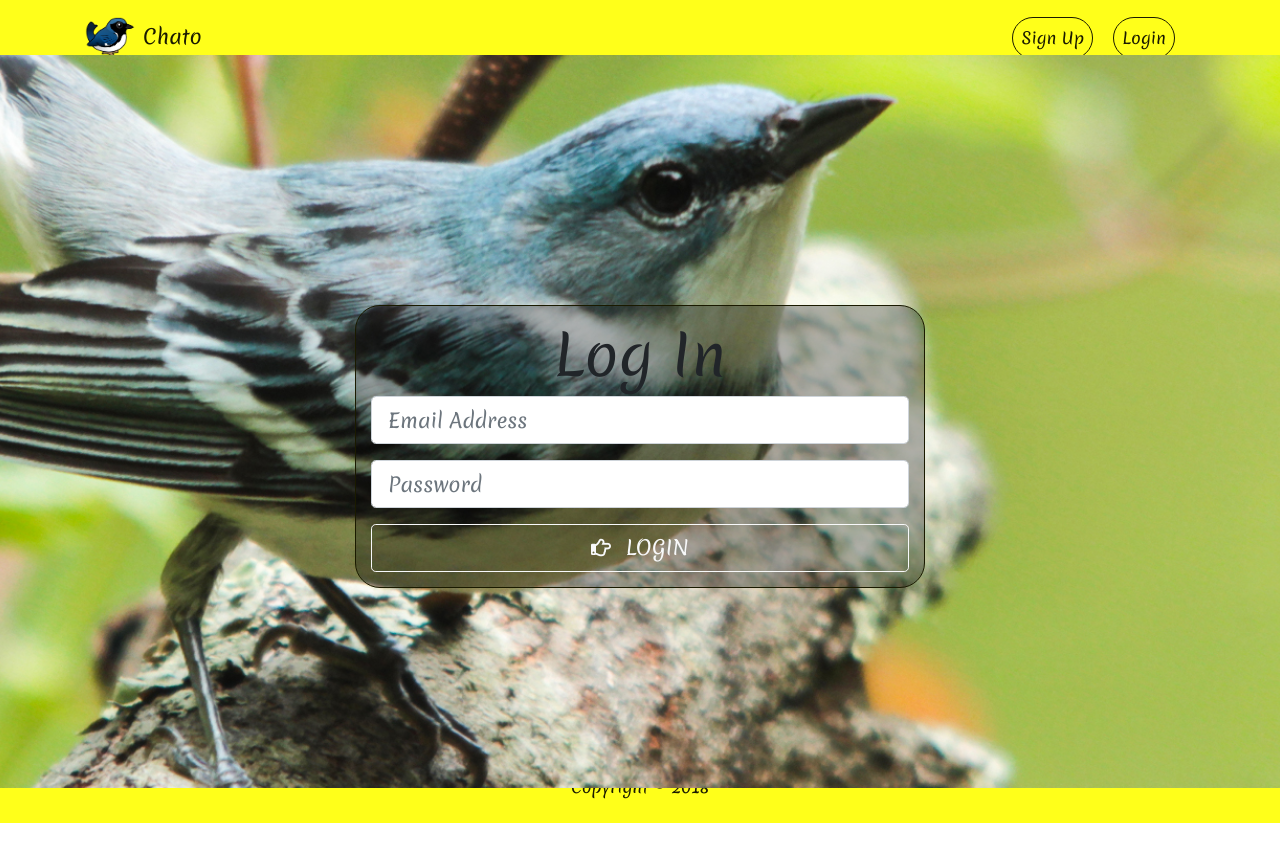
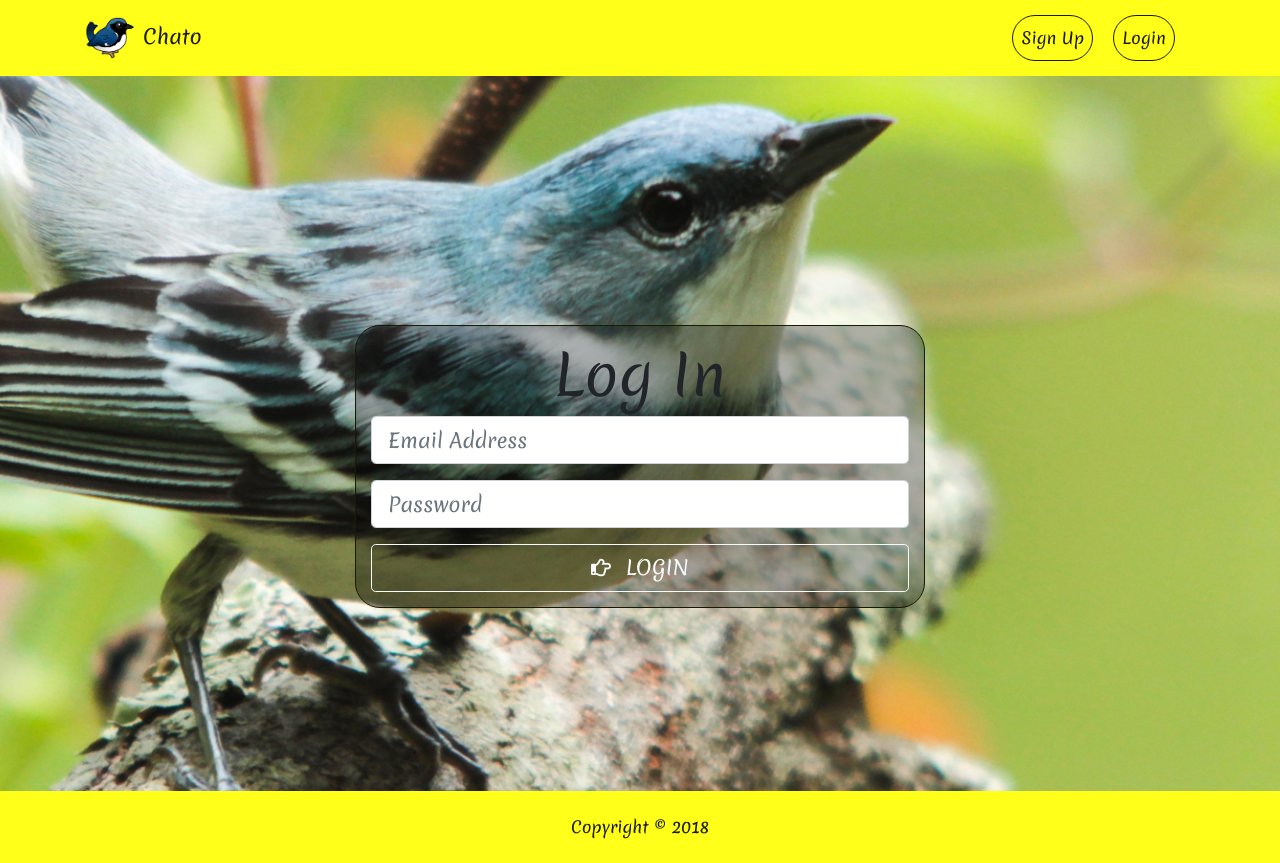
Before and after one commit to bbekhit/Chato-Chatting-App, a React app in the folder client/: page /login in a window 1280 px wide. Before the commit the page ends 823 px from the top, so only its background shows below. Built offline with nearby package versions, Linux system fonts and the light colour scheme.

Commit message:
adjsting css

```diff
--- a/client/src/App.css
+++ b/client/src/App.css
@@ -1,6 +1,11 @@
 body {
   font-family: "Merienda", cursive;
 }
+
+/* html,
+body {
+  height: 100%;
+} */
 
 /* img {
   width: 100%;
--- a/client/src/components/layout/Footer.js
+++ b/client/src/components/layout/Footer.js
@@ -3,7 +3,9 @@ import classes from "../../styles/Footer.css";
 const Footer = () => {
   return (
     <div>
-      <footer className={`${classes.footy} mt-5 p-4 text-center`}>
+      <footer
+        className={`${classes.footy} mt-5 p-4 text-center navbar-fixed-bottom`}
+      >
         Copyright &copy; {new Date().getFullYear()}
       </footer>
     </div>
--- a/client/src/components/layout/Landing.js
+++ b/client/src/components/layout/Landing.js
@@ -5,7 +5,7 @@ const Landing = () => {
   return (
     <div>
       <div className={classes.landing}>
-        <div className="dark-overlay landing-inner text-light">
+        <div className=" text-light">
           <div className="container">
             <div className="row">
               <div className="col-md-12 text-center" />
--- a/client/src/components/layout/Navbar.js
+++ b/client/src/components/layout/Navbar.js
@@ -20,21 +20,23 @@ class Navbar extends Component {
     const authLinks = (
       <ul className="navbar-nav ml-auto">
         <li className="nav-item">
-          <Link className={`${classes.linko} nav-link mr-4`} to="/feed">
+          <Link className={`${classes.linko} nav-link mr-3`} to="/feed">
             Posts Feed
           </Link>
         </li>
         <li className="nav-item">
           <img
-            className="rounded-circle mr-2"
+            className="rounded-circle mr-1"
             src={user.image}
             alt={user.name}
             style={{ width: "70px", height: "70px" }}
           />
+        </li>
+        <li className="nav-item">
           <a
             href=""
             onClick={this.onLogout}
-            className={classes.linko}
+            className={`${classes.linko} nav-link`}
             style={{ padding: "8px", textDecoration: "none" }}
           >
             Logout
--- a/client/src/styles/Landing.css
+++ b/client/src/styles/Landing.css
@@ -1,10 +1,20 @@
 .landing {
   position: relative;
-  background: url("../img/signed-out-home.jpg") no-repeat;
+  background: url("../img/signed-out-home.jpg") fixed no-repeat;
   background-size: cover;
   background-position: center center;
   height: 100vh;
-  margin-top: -45px;
-  margin-bottom: -85px;
+  margin-top: -25px;
+  margin-bottom: -65px;
   font-size: 25px;
 }
+/* .landing {
+  background: url("../img/signed-out-home.jpg") center/cover fixed no-repeat;
+  height: 100%;
+} */
+
+/* .landing {
+  background: url("../img/signed-out-home.jpg") fixed no-repeat;
+  background-size: cover;
+  background-position: center center;
+} */
--- a/client/src/styles/Login.css
+++ b/client/src/styles/Login.css
@@ -6,12 +6,20 @@
   margin: 250px auto 200px;
 }
 
-.login {
-  position: relative;
+/* .login {
   background: url("../img/warbler-hero.jpg") no-repeat;
   background-size: cover;
   background-position: center center;
   margin-top: -45px;
   margin-bottom: -85px;
   font-size: 25px;
+} */
+
+.login {
+  background: url("../img/warbler-hero.jpg") fixed no-repeat;
+  background-size: cover;
+  background-position: center center;
+  height: 100%;
+  margin-top: -25px;
+  margin-bottom: -65px;
 }
--- a/client/src/styles/Navbar.css
+++ b/client/src/styles/Navbar.css
@@ -8,6 +8,7 @@
   margin-right: 20px;
   border-radius: 30px;
   text-decoration: none;
+  padding: 10px;
 }
 
 .linko:hover {
--- a/client/src/styles/Register.css
+++ b/client/src/styles/Register.css
@@ -6,7 +6,7 @@
   margin: 100px auto;
 }
 
-.register {
+/* .register {
   position: relative;
   background: url("../img/warbler-hero.jpg") no-repeat;
   background-size: cover;
@@ -14,4 +14,13 @@
   margin-top: -45px;
   margin-bottom: -85px;
   font-size: 25px;
+} */
+
+.register {
+  background: url("../img/warbler-hero.jpg") fixed no-repeat;
+  background-size: cover;
+  background-position: center center;
+  height: 100%;
+  margin-top: -25px;
+  margin-bottom: -65px;
 }
```
